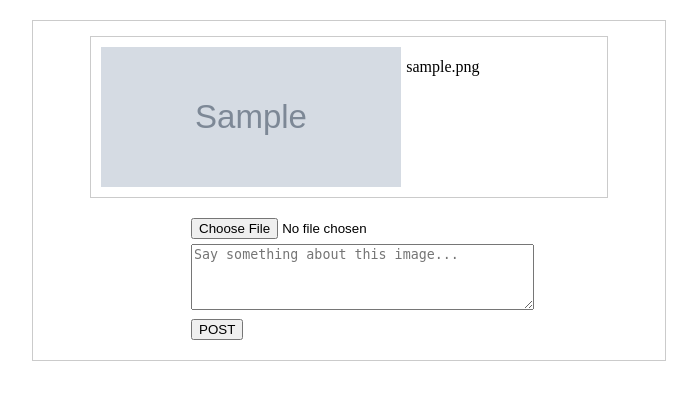
After one commit to jasminealmer/projektarbete, a PHP site: page /uploadProfilePicture.php in a window 1280 px wide. The commit adds this page. Shown: the top 400 px of the page, without its empty margins (291-988 px from the left). Run offline with PHP 8.4, Linux system fonts and the light colour scheme; tables that the repository leaves empty or names only in its code hold one stand-in row (values such as "Sample post"); grey boxes marked "Sample" are stand-in pictures.

Commit message:
Fixade så man kan ladda upp bild

```diff
--- a/adminpage.php
+++ b/adminpage.php
@@ -1,6 +1,5 @@
 <?php
 include('connection.php');
-//include('checklogin.php');
 
 session_start();
 
--- a/caregiverpage.php
+++ b/caregiverpage.php
@@ -1,6 +1,5 @@
 <?php
 include('connection.php');
-//include('checklogin.php');
 
 session_start();
 
--- a/processlogout.php
+++ b/processlogout.php
@@ -3,5 +3,5 @@ include('connection.php');
 //include('userpage');
 session_start();
 session_destroy();
-header("Location: loginpage.php");
+header("Location: index.php");
 ?>
--- a/saveVaccination.php
+++ b/saveVaccination.php
@@ -11,9 +11,8 @@ $print_vaccinationID = $vaccinationID['vaccinationID'];
 $userID = $_POST['userID'];
 $day = $_POST['date'];
 $message = $_POST['comment'];
-$image = $_POST['fileToUpload'];
 
-$query = "INSERT INTO takenVaccinations (userID, vaccinationID, day, comment, image) VALUES ($userID, '".$print_vaccinationID."', '".$day."', '".$message."', '".$image."')";
+$query = "INSERT INTO takenVaccinations (userID, vaccinationID, day, comment) VALUES ($userID, '".$print_vaccinationID."', '".$day."', '".$message."')";
 $result2 = $connection->query($query);
 
 header("Location: userpage.php");
--- /dev/null
+++ b/uploadProfilePicture.php
@@ -0,0 +1,95 @@
+<?php
+  // Create database connection
+  $db = mysqli_connect("localhost", "root", "root", "vaccinationsjournalen");
+
+  // Initialize message variable
+  $msg = "";
+
+  // If upload button is clicked ...
+  if (isset($_POST['upload'])) {
+  	// Get image name
+  	$image = $_FILES['image']['name'];
+  	// Get text
+  	$image_text = mysqli_real_escape_string($db, $_POST['image_text']);
+
+  	// image file directory
+  	$target = "images/".basename($image);
+
+  	$sql = "INSERT INTO images (image, image_text) VALUES ('$image', '$image_text')";
+  	// execute query
+  	mysqli_query($db, $sql);
+
+  	if (move_uploaded_file($_FILES['image']['tmp_name'], $target)) {
+  		$msg = "Image uploaded successfully";
+  	}else{
+  		$msg = "Failed to upload image";
+  	}
+  }
+  $result = mysqli_query($db, "SELECT * FROM images");
+?>
+<!DOCTYPE html>
+<html>
+<head>
+<title>Image Upload</title>
+<style type="text/css">
+   #content{
+   	width: 50%;
+   	margin: 20px auto;
+   	border: 1px solid #cbcbcb;
+   }
+   form{
+   	width: 50%;
+   	margin: 20px auto;
+   }
+   form div{
+   	margin-top: 5px;
+   }
+   #img_div{
+   	width: 80%;
+   	padding: 5px;
+   	margin: 15px auto;
+   	border: 1px solid #cbcbcb;
+   }
+   #img_div:after{
+   	content: "";
+   	display: block;
+   	clear: both;
+   }
+   img{
+   	float: left;
+   	margin: 5px;
+   	width: 300px;
+   	height: 140px;
+   }
+</style>
+</head>
+<body>
+<div id="content">
+  <?php
+    while ($row = mysqli_fetch_array($result)) {
+      echo "<div id='img_div'>";
+      	echo "<img src='images/".$row['image']."' >";
+      	echo "<p>".$row['image_text']."</p>";
+      echo "</div>";
+    }
+  ?>
+  <form method="POST" action="uploadProfilePicture.php" enctype="multipart/form-data">
+  	<input type="hidden" name="size" value="1000000">
+  	<div>
+  	  <input type="file" name="image">
+  	</div>
+  	<div>
+      <textarea
+      	id="text"
+      	cols="40"
+      	rows="4"
+      	name="image_text"
+      	placeholder="Say something about this image..."></textarea>
+  	</div>
+  	<div>
+  		<button type="submit" name="upload">POST</button>
+  	</div>
+  </form>
+</div>
+</body>
+</html>
```
Also changed, not shown: checklogin.php (deleted, +0 -20 lines), userpage.php (+15 -28 lines), img/anna.jpg (renamed from img/team/anna.jpg), img/erica.jpg (renamed from img/team/erica.jpg), img/jasmine.jpg (renamed from img/team/jasmine.jpg), img/julia.jpg (renamed from img/team/julia.jpg), 1 other file.
